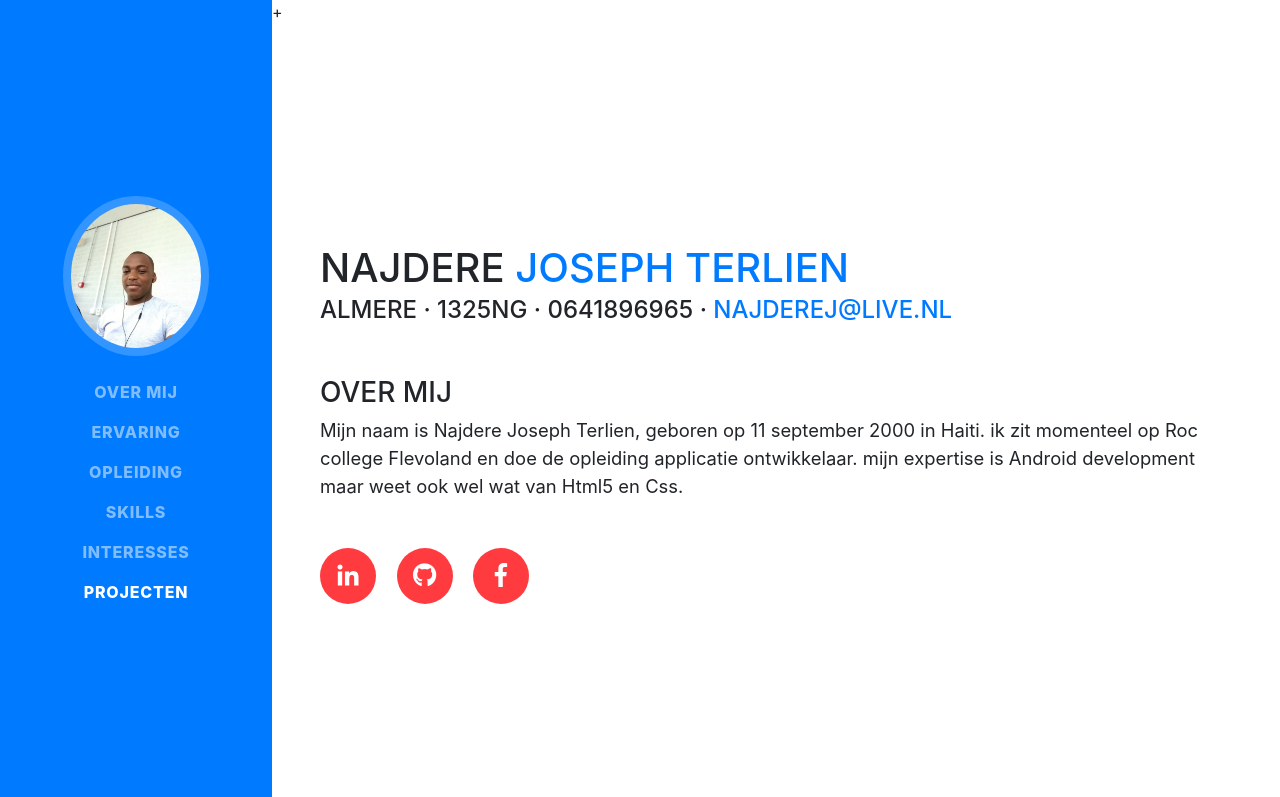
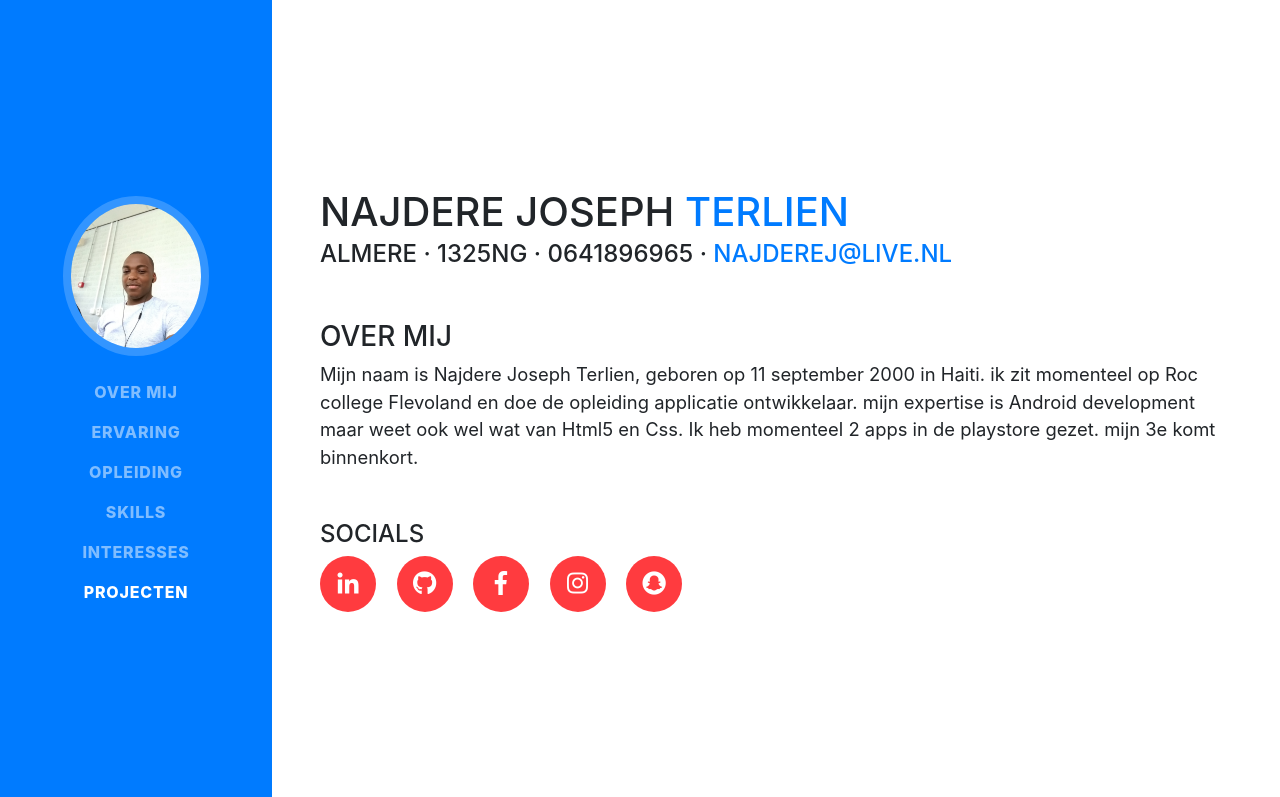
Before and after one commit to NajdereT/NajdereT.github.io, a website with bundled scripts: page index.html in a window 1280 px wide. Shown: the top 797 px of the page. Built offline with nearby package versions, Linux system fonts and the light colour scheme; a web font is replaced by a local one.

Commit message:
update 5-2-2019 09:27
cleaned code

```diff
--- a/index.html
+++ b/index.html
@@ -13,7 +13,7 @@
     <!-- Bootstrap core CSS -->
     <link href="vendor/bootstrap/css/bootstrap.min.css" rel="stylesheet">
 
-     +<!-- Custom fonts for this template -->
+     <!-- Custom fonts for this template -->
     <link href="https://fonts.googleapis.com/css?family=Saira+Extra+Condensed:500,700" rel="stylesheet">
     <link href="https://fonts.googleapis.com/css?family=Muli:400,400i,800,800i" rel="stylesheet">
     <link href="vendor/fontawesome-free/css/all.min.css" rel="stylesheet">
@@ -63,8 +63,7 @@
 
       <section class="resume-section p-3 p-lg-5 d-flex d-column" id="about">
         <div class="my-auto">
-          <h1 class="mb-0">Najdere
-            <span class="text-primary">Joseph</span>
+          <h1 class="mb-0">Najdere Joseph
             <span class="text-primary">Terlien</span>
           </h1>
           <div class="subheading mb-5">Almere · 1325NG · 0641896965 ·
@@ -74,7 +73,9 @@
           <p class="lead mb-5">Mijn naam is Najdere Joseph Terlien, geboren op 11 september 2000 in Haiti.
             ik zit momenteel op Roc college Flevoland en doe de opleiding applicatie ontwikkelaar. mijn expertise is
             Android development maar weet ook wel wat van Html5 en Css.
+            Ik heb momenteel 2 apps in de playstore gezet. mijn 3e komt binnenkort.
           </p>
+          <H4>Socials</H4>
           <div class="social-icons">
             <a href="https://www.linkedin.com/in/najd%C3%A8re-terlien-4b5a55165/">
               <i class="fab fa-linkedin-in"></i>
@@ -84,6 +85,12 @@
             </a>
             <a href="https://www.facebook.com/najdere.terlien">
               <i class="fab fa-facebook-f"></i>
+            </a>
+            <a href="">
+              <i class="fab fa-instagram"></i>
+            </a>
+            <a href="">
+              <i class="fab fa-snapchat"></i>
             </a>
           </div>
         </div>
```
